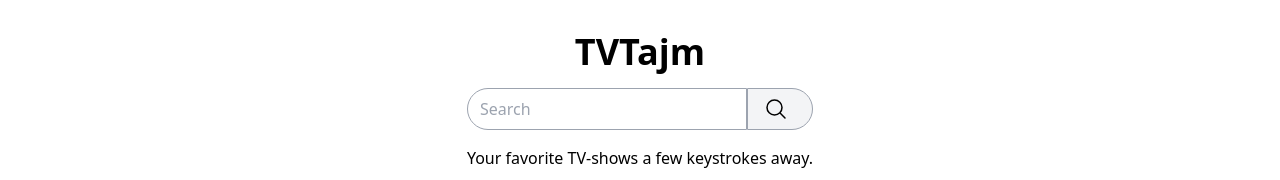
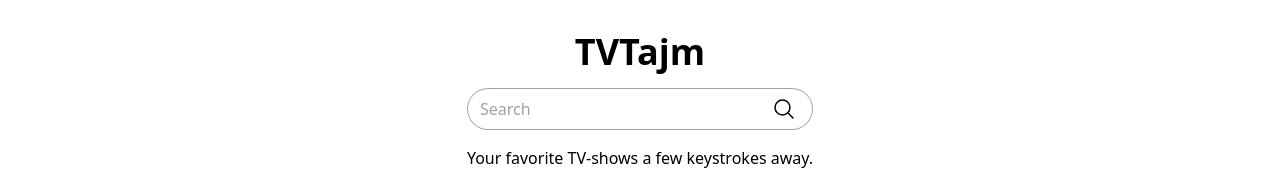
Before and after one commit to NAndreasson/TVTajm, a React (Vite) app: page / in a window 1280 px wide. Shown: the top 180 px of the page. Built offline with nearby package versions, Linux system fonts and the light colour scheme.

Commit message:
Revert style change to Search component

```diff
--- a/src/components/Search.tsx
+++ b/src/components/Search.tsx
@@ -18,14 +18,14 @@ export function SearchForm() {
           data-testid="search-input"
           aria-label="Search for a TV show"
           placeholder="Search"
-          className="block w-full border border-gray-400 px-3 py-2 rounded-l-full text-black "
+          className="block w-full border-l border-t border-b border-gray-400 px-3 py-2 rounded-l-full text-black "
           value={searchInputValue}
           onChange={(event) => setSearchInputValue(event.target.value)}
         />
         <button
           type="submit"
           aria-label="Submit search query"
-          className="text-black bg-gray-100 border border-gray-400 rounded-r-full px-4 pr-6"
+          className="text-black bg-white border-r border-t border-b border-gray-400 rounded-r-full px-4"
         >
           <svg
             xmlns="http://www.w3.org/2000/svg"
```
